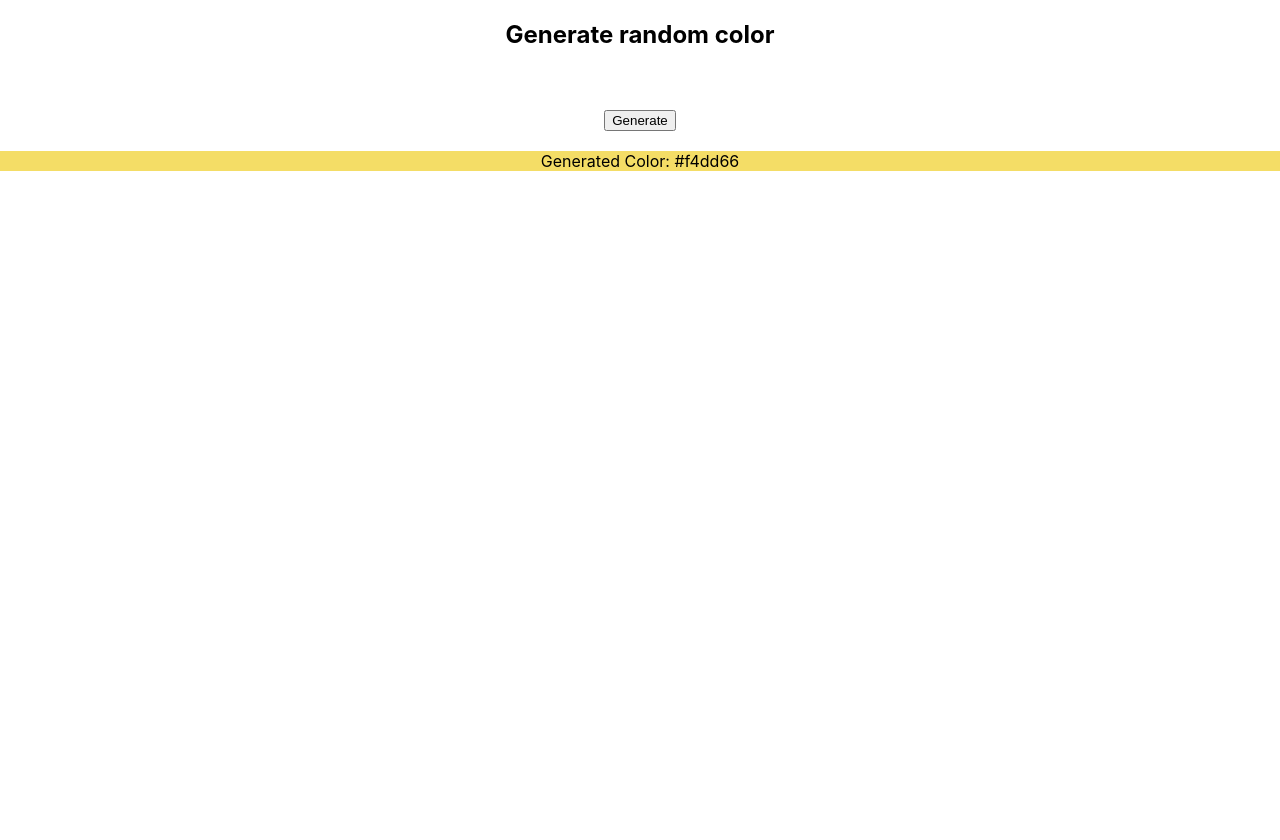
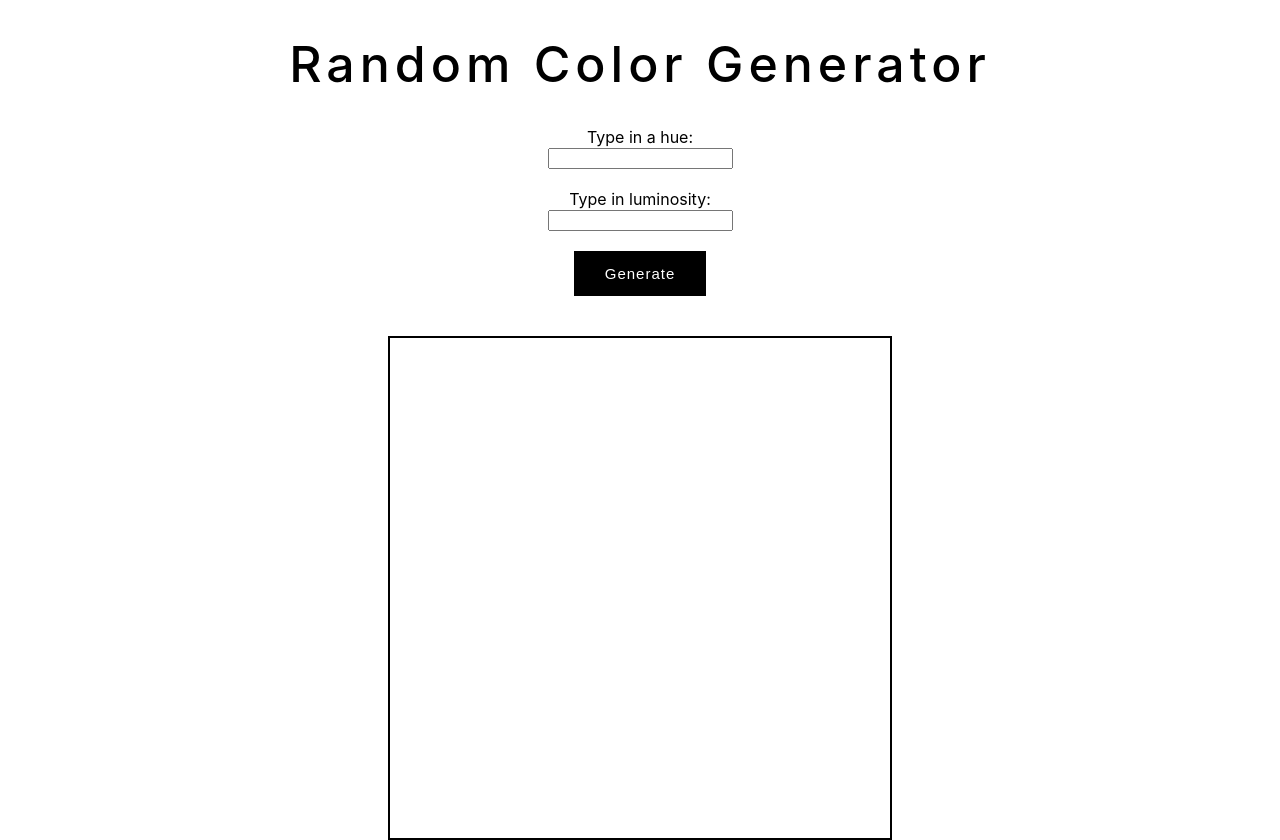
Before and after one commit to AnnaKarinaB/react-random-color-generator, a React (Create React App) app: page / in a window 1280 px wide. Before the commit the page ends 800 px from the top, so only its background shows below. Built offline with nearby package versions, Linux system fonts and the light colour scheme.

Commit message:
Add Hue and Luminosity

```diff
--- a/package.json
+++ b/package.json
@@ -46,7 +46,7 @@
     "@types/react-dom": "18.0.3",
     "@typescript-eslint/eslint-plugin": "5.22.0",
     "@typescript-eslint/parser": "5.22.0",
-    "@upleveled/eslint-config-upleveled": "2.10.0",
+    "@upleveled/eslint-config-upleveled": "2.10.2",
     "@upleveled/eslint-plugin-upleveled": "2.1.5",
     "eslint": "8.14.0",
     "eslint-config-react-app": "7.0.1",
--- a/src/App.js
+++ b/src/App.js
@@ -2,22 +2,61 @@ import './App.css';
 import styled from '@emotion/styled';
 import randomColor from 'randomcolor';
 import { useState } from 'react';
+import Button from './Button';
+import ColoredBox from './ColoredBox';
 
-const Div = styled.div`
-  background-color: ${(props) => props.background};
-`;
+function App() {
+  // state variables
+  const [color, setColor] = useState('');
+  const [colorHue, setColorHue] = useState('');
+  const [colorLuminosity, setColorLuminosity] = useState('');
 
-export default function App() {
-  const [random, setRandom] = useState(randomColor());
+  // styled components
+  const StyleHeading = styled.h1`
+    font-size: 50px;
+    color: #000000;
+    font-weight: 500;
+    letter-spacing: 5px;
+  `;
+
   return (
     <div className="App">
-      <h2>Generate random color</h2>
-      <br />
-      <br />
-      <button onClick={() => setRandom(randomColor())}>Generate</button>
-      <br />
-      <br />
-      <Div background={random}>Generated Color: {random}</Div>
+      <StyleHeading>Random Color Generator</StyleHeading>
+      <div>
+        {/* Creates two inputs to ask for a hue and luminosity. */}
+        <label htmlFor="hue">Type in a hue:</label>
+        <br />
+        <input id="hue" onChange={(event) => setColorHue(event.target.value)} />
+        <br />
+        <br />
+        <label htmlFor="luminosity">Type in luminosity:</label>
+        <br />
+        <input
+          id="luminosity"
+          onChange={(event) => setColorLuminosity(event.target.value)}
+        />
+        <br />
+        <br />
+        {/* Button component that onClick call randomColor() */}
+        <Button
+          text="Generate"
+          onClick={() => {
+            setColor(
+              randomColor.randomColor({
+                luminosity: colorLuminosity,
+                hue: colorHue,
+              }),
+            );
+          }}
+        />
+        <br />
+        <br />
+        <br />
+        {/* ColoredBox component */}
+        <ColoredBox color={color} />
+      </div>
     </div>
   );
 }
+
+export default App;
--- /dev/null
+++ b/src/Button.js
@@ -0,0 +1,19 @@
+import styled from '@emotion/styled';
+
+function Button(props) {
+  const StyledButton = styled.button`
+    color: #ffffff;
+    font-size: 15px;
+    font-weight: 200;
+    letter-spacing: 1px;
+    padding: 13px 30px 13px;
+    outline: 0;
+    border: 1px solid black;
+    cursor: pointer;
+    position: relative;
+    background-color: #000000;
+  `;
+
+  return <StyledButton onClick={props.onClick}>{props.text}</StyledButton>;
+}
+export default Button;
--- /dev/null
+++ b/src/ColoredBox.js
@@ -0,0 +1,19 @@
+function ColoredBox(props) {
+  return (
+    <div
+      style={{
+        border: '2px black solid',
+        backgroundColor: props.color,
+        width: props.width ? `${props.width}px` : '500px',
+        height: props.height ? `${props.height}px` : '500px',
+        margin: '0 auto',
+        display: 'flex',
+        alignItems: 'center',
+        justifyContent: 'center',
+      }}
+    >
+      <span>{props.color}</span>
+    </div>
+  );
+}
+export default ColoredBox;
--- a/src/index.js
+++ b/src/index.js
@@ -1,6 +1,6 @@
+import './index.css';
 import React from 'react';
 import ReactDOM from 'react-dom/client';
-import './index.css';
 import App from './App';
 import reportWebVitals from './reportWebVitals';
 
@@ -8,7 +8,7 @@ const root = ReactDOM.createRoot(document.getElementById('root'));
 root.render(
   <React.StrictMode>
     <App />
-  </React.StrictMode>
+  </React.StrictMode>,
 );
 
 // If you want to start measuring performance in your app, pass a function
```
Also changed, not shown: 2 other files (tests, documents, lock files or other folders).
